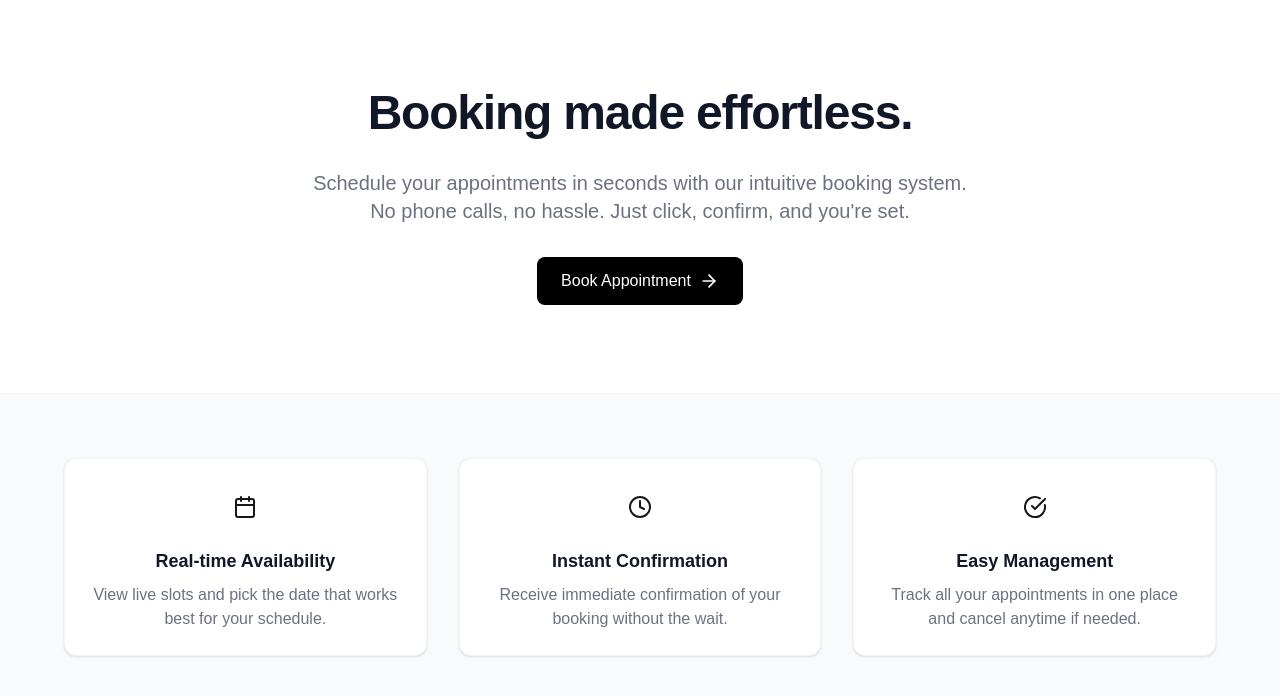
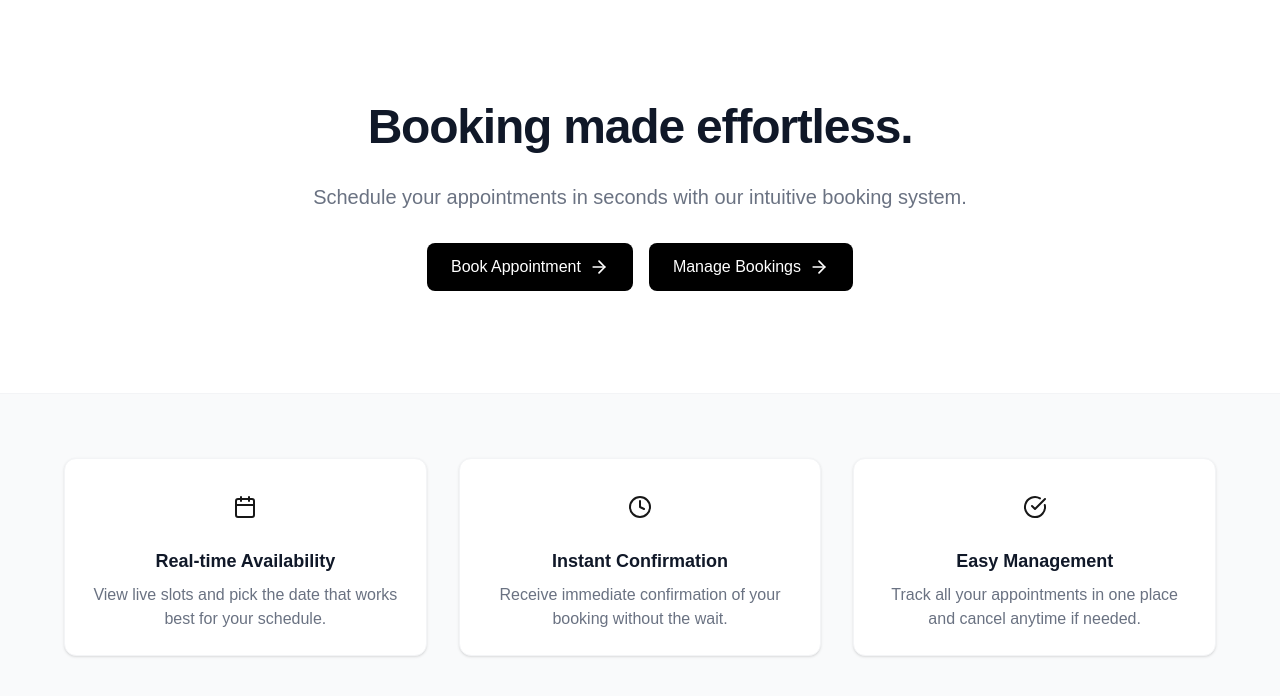
Before and after one commit to thereal4th/internship-activity, a Next.js app: page / in a window 1280 px wide. Shown: the top 696 px of the page. Built offline with nearby package versions, Linux system fonts and the light colour scheme.

Commit message:
feat/new buttonf to manage bookings in home page

```diff
--- a/app/page.tsx
+++ b/app/page.tsx
@@ -16,13 +16,19 @@ export default function LandingPage() {
           </h1>
           <p className="max-w-2xl mx-auto text-xl text-gray-500">
             Schedule your appointments in seconds with our intuitive booking system.
-            No phone calls, no hassle. Just click, confirm, and you&apos;re set.
           </p>
           <div className="mt-8 flex justify-center gap-4">
 
             <Link href="/Booking">
               <Button size="lg" className="group bg-black">
                 Book Appointment
+                <ArrowRight className="ml-2 h-5 w-5 group-hover:translate-x-1 transition-transform" />
+              </Button>
+            </Link>
+
+            <Link href="/MyBookings">
+              <Button size="lg" className="group bg-black">
+                Manage Bookings
                 <ArrowRight className="ml-2 h-5 w-5 group-hover:translate-x-1 transition-transform" />
               </Button>
             </Link>
```
